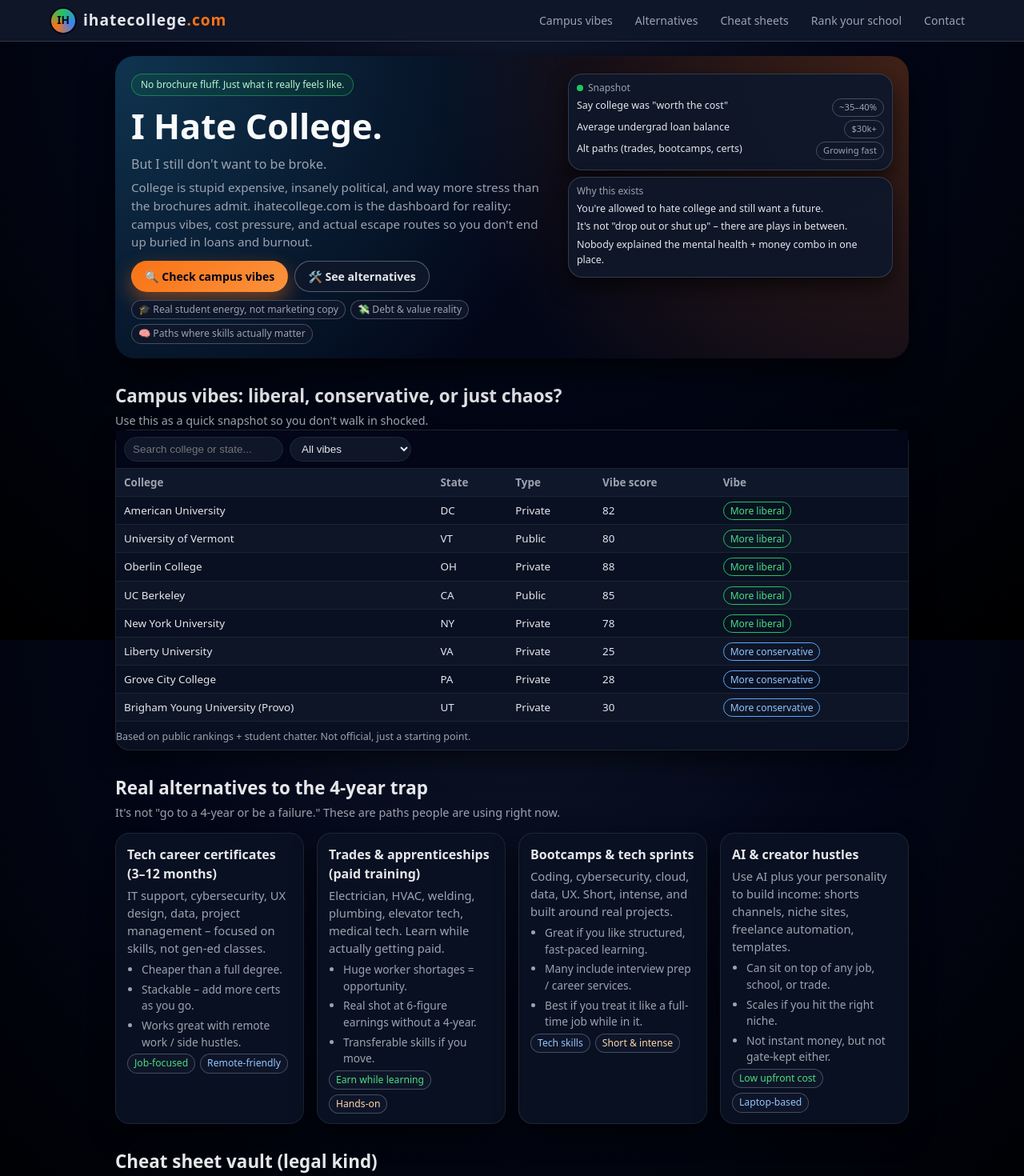
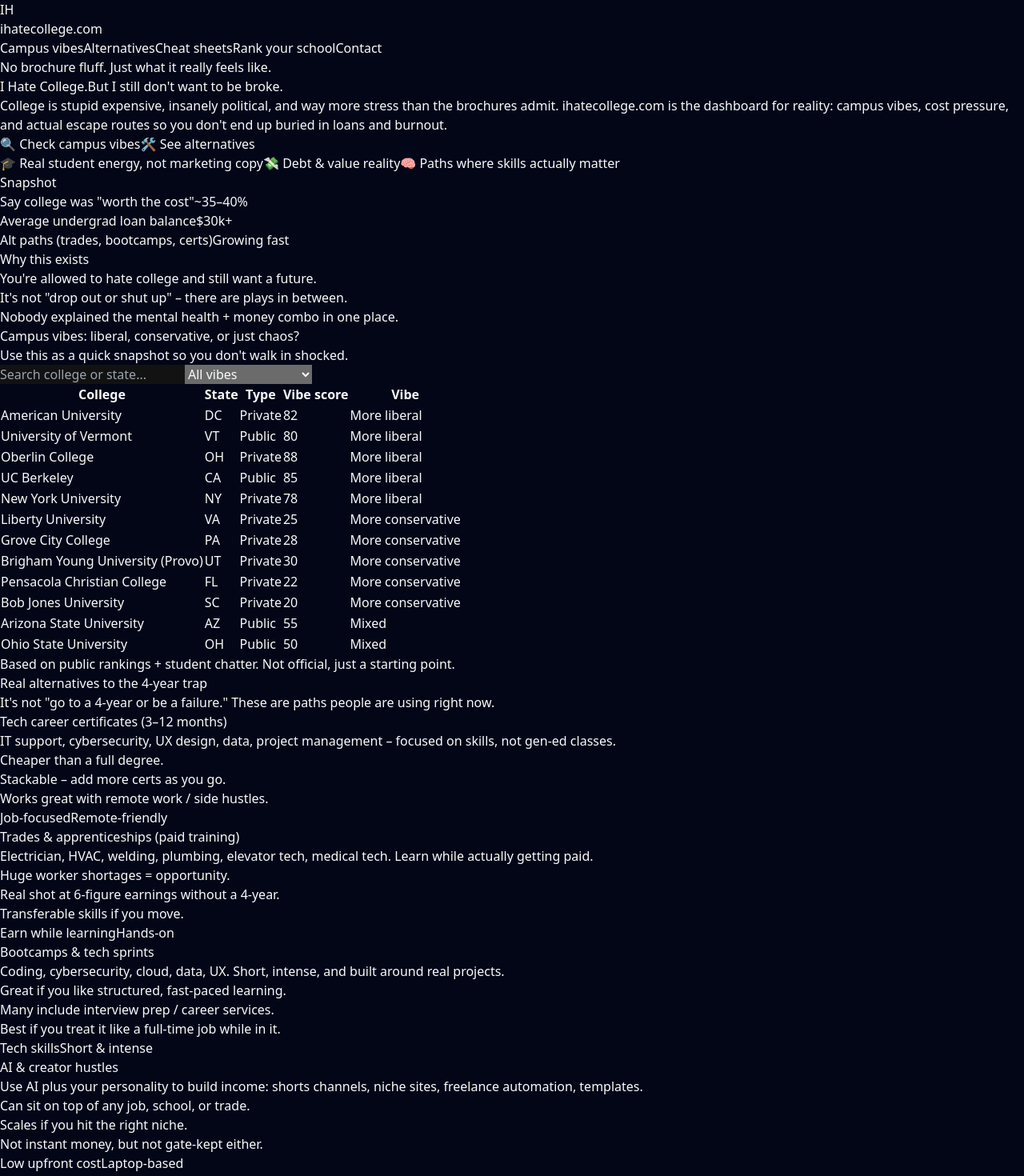
Before and after one commit to placebetsai/Ihatecollege, a Next.js app: page / in a window 1280 px wide. Shown: the top 1470 px of the page at 80% size. Built offline with nearby package versions, Linux system fonts and the light colour scheme.

Commit message:
Update globals.css

```diff
--- a/styles/globals.css
+++ b/styles/globals.css
@@ -1,559 +1,57 @@
+@tailwind base;
+@tailwind components;
+@tailwind utilities;
+
 :root {
-  --bg: #020617;
-  --accent: #f97316;
-  --accent2: #22c55e;
-  --accent3: #3b82f6;
-  --text: #e5e7eb;
-  --muted: #9ca3af;
-  --border: #1f2937;
-  --radius: 18px;
-  --shadow: 0 18px 40px rgba(0, 0, 0, 0.65);
-  --font: system-ui, -apple-system, BlinkMacSystemFont, "SF Pro Text",
-    "Segoe UI", sans-serif;
-}
-
-* {
-  box-sizing: border-box;
-  margin: 0;
-  padding: 0;
+  color-scheme: dark;
 }
 
 html,
 body {
-  height: 100%;
+  padding: 0;
+  margin: 0;
+  font-family: theme("fontFamily.sans");
 }
 
 body {
-  font-family: var(--font);
-  background: radial-gradient(circle at top, #0f172a 0, #020617 45%, #000 100%);
-  color: var(--text);
-  line-height: 1.5;
+  @apply bg-slate-950 text-slate-50;
 }
 
-a {
-  color: inherit;
-  text-decoration: none;
+/* Global background “vibe” */
+.app-bg {
+  background:
+    radial-gradient(circle at 0% 0%, rgba(251, 146, 60, 0.35), transparent 50%),
+    radial-gradient(circle at 100% 0%, rgba(56, 189, 248, 0.35), transparent 55%),
+    radial-gradient(circle at 50% 100%, rgba(34, 197, 94, 0.25), transparent 55%),
+    #020617;
 }
 
-/* LAYOUT */
-
-.page-root {
-  min-height: 100vh;
-  display: flex;
-  flex-direction: column;
+/* Nice scrollbars */
+* {
+  scrollbar-width: thin;
+  scrollbar-color: rgba(148, 163, 184, 0.6) transparent;
 }
 
-.site-header {
-  position: sticky;
-  top: 0;
-  z-index: 20;
-  display: flex;
-  justify-content: space-between;
-  align-items: center;
-  padding: 10px 5vw;
-  background: rgba(15, 23, 42, 0.96);
-  border-bottom: 1px solid rgba(148, 163, 184, 0.25);
-  backdrop-filter: blur(14px);
+*::-webkit-scrollbar {
+  width: 6px;
+  height: 6px;
 }
 
-.logo {
-  display: flex;
-  align-items: center;
-  gap: 10px;
-}
-
-.logo-icon {
-  width: 30px;
-  height: 30px;
-  border-radius: 999px;
-  background: conic-gradient(from 230deg, #f97316, #22c55e, #3b82f6, #f97316);
-  display: flex;
-  align-items: center;
-  justify-content: center;
-  font-size: 0.85rem;
-  font-weight: 800;
-  color: #020617;
-  box-shadow: 0 0 0 2px #020617;
-}
-
-.logo-text {
-  font-weight: 800;
-  font-size: 1.2rem;
-  letter-spacing: 0.05em;
-}
-
-.logo-text span {
-  color: var(--accent);
-}
-
-.nav {
-  display: flex;
-  gap: 8px;
-  font-size: 0.88rem;
-  flex-wrap: wrap;
-}
-
-.nav a {
-  padding: 5px 10px;
-  border-radius: 999px;
-  color: var(--muted);
-}
-
-.nav a:hover {
-  background: rgba(148, 163, 184, 0.2);
-  color: var(--text);
-}
-
-.main {
-  max-width: 1120px;
-  margin: 0 auto;
-  padding: 18px 5vw 40px;
-  flex: 1;
-}
-
-.section {
-  margin-bottom: 30px;
-}
-
-.section-header h2 {
-  font-size: 1.4rem;
-  margin-bottom: 4px;
-}
-
-.section-header p {
-  color: var(--muted);
-  font-size: 0.9rem;
-}
-
-/* HERO */
-
-.hero {
-  position: relative;
-  border-radius: 24px;
-  padding: 22px 20px 18px;
-  background:
-    radial-gradient(circle at 0 0, rgba(56, 189, 248, 0.25), transparent 55%),
-    radial-gradient(circle at 100% 0, rgba(249, 115, 22, 0.25), transparent 55%),
-    linear-gradient(135deg, #020617, #020617 40%, #020617 100%);
-  box-shadow: var(--shadow);
-  overflow: hidden;
-  display: grid;
-  grid-template-columns: minmax(0, 1.3fr) minmax(0, 1fr);
-  gap: 18px;
-  margin-bottom: 30px;
-}
-
-.hero-main {
-  position: relative;
-}
-
-.hero-title {
-  font-size: clamp(2.1rem, 3vw + 1.2rem, 2.7rem);
-  margin-bottom: 6px;
-  color: #f9fafb;
-}
-
-.hero-subtitle {
-  display: block;
-  font-size: 1rem;
-  font-weight: 400;
-  color: var(--muted);
-  margin-top: 2px;
-}
-
-.hero-text {
-  color: var(--muted);
-  max-width: 600px;
-  font-size: 0.95rem;
-  margin-bottom: 12px;
-}
-
-.hero-pill-row {
-  margin-bottom: 6px;
-}
-
-.hero-pill {
-  display: inline-flex;
-  align-items: center;
-  gap: 6px;
-  padding: 4px 11px;
-  border-radius: 999px;
-  border: 1px solid rgba(34, 197, 94, 0.5);
-  background: rgba(22, 163, 74, 0.12);
-  color: #bbf7d0;
-  font-size: 0.75rem;
-}
-
-.hero-buttons {
-  display: flex;
-  flex-wrap: wrap;
-  gap: 8px;
-  margin-bottom: 10px;
-}
-
-.hero-tags {
-  display: flex;
-  flex-wrap: wrap;
-  gap: 6px;
-  font-size: 0.78rem;
-}
-
-.tag {
-  padding: 4px 10px;
-  border-radius: 999px;
-  background: rgba(15, 23, 42, 0.95);
-  border: 1px solid rgba(148, 163, 184, 0.4);
-  color: var(--muted);
-}
-
-.hero-side {
-  display: flex;
-  flex-direction: column;
-  gap: 8px;
-  font-size: 0.8rem;
-}
-
-.hero-card {
-  background: rgba(15, 23, 42, 0.96);
-  border-radius: 18px;
-  border: 1px solid rgba(55, 65, 81, 0.9);
-  padding: 8px 10px;
-  box-shadow: 0 12px 26px rgba(0, 0, 0, 0.6);
-}
-
-.hero-card-header {
-  display: flex;
-  align-items: center;
-  gap: 6px;
-  color: var(--muted);
-  font-size: 0.75rem;
-  margin-bottom: 4px;
-}
-
-.hero-card-list {
-  list-style: none;
-  padding-left: 0;
-  font-size: 0.78rem;
-}
-
-.hero-card-list li {
-  display: flex;
-  justify-content: space-between;
-  gap: 10px;
-  margin-bottom: 4px;
-  color: var(--text);
-}
-
-.hero-card-list.small li {
-  display: block;
-}
-
-.dot {
-  width: 8px;
-  height: 8px;
+*::-webkit-scrollbar-thumb {
+  background: linear-gradient(to bottom, #38bdf8, #22c55e);
   border-radius: 999px;
 }
 
-.dot-green {
-  background: var(--accent2);
+/* Reusable card style */
+.card-smooth {
+  @apply rounded-3xl border border-white/5 bg-slate-900/60 shadow-soft backdrop-blur-xl;
 }
 
-.pill-soft {
-  padding: 2px 8px;
-  border-radius: 999px;
-  border: 1px solid rgba(148, 163, 184, 0.4);
-  font-size: 0.7rem;
-  color: var(--muted);
+/* Section title / subtitle */
+.section-label {
+  @apply inline-flex items-center gap-2 rounded-full border border-white/10 bg-slate-900/80 px-3 py-1 text-xs font-medium uppercase tracking-wide text-slate-300;
 }
 
-/* BUTTONS */
-
-.btn {
-  display: inline-flex;
-  align-items: center;
-  justify-content: center;
-  border-radius: 999px;
-  padding: 8px 16px;
-  border: 1px solid transparent;
-  font-size: 0.88rem;
-  font-weight: 600;
-  cursor: pointer;
-  text-decoration: none;
-  transition: transform 0.15s, box-shadow 0.15s, background 0.15s;
+.section-label-dot {
+  @apply inline-block h-2 w-2 rounded-full bg-emerald-400;
 }
-
-.btn-primary {
-  background: linear-gradient(135deg, #f97316, #fb923c);
-  color: #020617;
-  box-shadow: 0 10px 25px rgba(249, 115, 22, 0.45);
-}
-
-.btn-primary:hover {
-  transform: translateY(-1px);
-  box-shadow: 0 14px 32px rgba(249, 115, 22, 0.55);
-}
-
-.btn-secondary {
-  background: rgba(15, 23, 42, 0.96);
-  color: var(--text);
-  border-color: rgba(148, 163, 184, 0.5);
-}
-
-.btn-secondary:hover {
-  background: rgba(15, 23, 42, 1);
-}
-
-/* CARDS / GRID */
-
-.card-grid {
-  display: grid;
-  grid-template-columns: repeat(auto-fit, minmax(230px, 1fr));
-  gap: 16px;
-  margin-top: 14px;
-}
-
-.card {
-  background: rgba(10, 17, 35, 0.97);
-  border-radius: var(--radius);
-  border: 1px solid rgba(31, 41, 55, 0.9);
-  padding: 14px 14px 12px;
-  box-shadow: 0 14px 30px rgba(0, 0, 0, 0.55);
-  font-size: 0.92rem;
-}
-
-.card h3 {
-  font-size: 1rem;
-  margin-bottom: 4px;
-}
-
-.card p {
-  color: var(--muted);
-  margin-bottom: 6px;
-}
-
-.tag-row {
-  display: flex;
-  flex-wrap: wrap;
-  gap: 6px;
-  margin-top: 4px;
-}
-
-.tag-green {
-  border-color: #22c55e;
-  color: #4ade80;
-}
-
-.tag-blue {
-  border-color: #60a5fa;
-  color: #93c5fd;
-}
-
-.tag-orange {
-  border-color: #fb923c;
-  color: #fed7aa;
-}
-
-.tag {
-  font-size: 0.76rem;
-  border-radius: 999px;
-  padding: 2px 8px;
-  border: 1px solid rgba(148, 163, 184, 0.4);
-}
-
-/* TABLE */
-
-.table-card {
-  padding: 0;
-}
-
-.table-controls {
-  display: flex;
-  flex-wrap: wrap;
-  gap: 8px;
-  padding: 8px 10px;
-  border-bottom: 1px solid rgba(31, 41, 55, 0.9);
-  background: #020617;
-}
-
-.table-controls input,
-.table-controls select {
-  padding: 6px 10px;
-  border-radius: 999px;
-  border: 1px solid var(--border);
-  background: rgba(15, 23, 42, 0.96);
-  color: var(--text);
-  font-size: 0.84rem;
-}
-
-.table-scroll {
-  max-height: 320px;
-  overflow: auto;
-}
-
-table {
-  min-width: 640px;
-  width: 100%;
-  border-collapse: collapse;
-  font-size: 0.84rem;
-}
-
-thead {
-  background: rgba(15, 23, 42, 1);
-}
-
-th,
-td {
-  padding: 7px 10px;
-  border-bottom: 1px solid rgba(31, 41, 55, 0.9);
-  text-align: left;
-  white-space: nowrap;
-}
-
-th {
-  font-weight: 600;
-  color: var(--muted);
-}
-
-tr:nth-child(even) {
-  background: rgba(15, 23, 42, 0.75);
-}
-
-.badge {
-  padding: 2px 8px;
-  border-radius: 999px;
-  font-size: 0.75rem;
-  border: 1px solid rgba(148, 163, 184, 0.4);
-}
-
-.badge-liberal {
-  border-color: #22c55e;
-  color: #4ade80;
-}
-
-.badge-conservative {
-  border-color: #60a5fa;
-  color: #93c5fd;
-}
-
-.badge-mixed {
-  border-color: #fbbf24;
-  color: #facc15;
-}
-
-/* LISTS */
-
-.list {
-  list-style: disc;
-  padding-left: 18px;
-  font-size: 0.86rem;
-  color: var(--muted);
-}
-
-.list li {
-  margin-bottom: 4px;
-}
-
-/* FORMS */
-
-.form-card {
-  max-width: 620px;
-}
-
-.form-row {
-  margin-bottom: 9px;
-}
-
-.form-row label {
-  display: block;
-  font-size: 0.8rem;
-  color: var(--muted);
-  margin-bottom: 3px;
-}
-
-.form-row input,
-.form-row select,
-.form-row textarea {
-  width: 100%;
-  padding: 7px 10px;
-  border-radius: 10px;
-  border: 1px solid var(--border);
-  background: rgba(15, 23, 42, 0.96);
-  color: var(--text);
-  font-family: inherit;
-  font-size: 0.9rem;
-}
-
-.form-row textarea {
-  resize: vertical;
-  min-height: 70px;
-}
-
-.form-row input:focus,
-.form-row select:focus,
-.form-row textarea:focus {
-  outline: none;
-  border-color: var(--accent);
-  box-shadow: 0 0 0 1px rgba(249, 115, 22, 0.4);
-}
-
-.hint {
-  margin-top: 6px;
-  font-size: 0.78rem;
-  color: var(--muted);
-}
-
-.rank-grid {
-  display: grid;
-  grid-template-columns: minmax(0, 1.1fr) minmax(0, 0.9fr);
-  gap: 16px;
-  margin-top: 12px;
-}
-
-.ratings-card ul {
-  list-style: none;
-  padding-left: 0;
-  font-size: 0.86rem;
-}
-
-/* CONTACT */
-
-.contact-grid {
-  display: grid;
-  grid-template-columns: minmax(0, 1.1fr) minmax(0, 0.9fr);
-  gap: 16px;
-  margin-top: 12px;
-}
-
-/* FOOTER */
-
-.site-footer {
-  border-top: 1px solid rgba(31, 41, 55, 0.9);
-  padding: 12px 5vw 18px;
-  text-align: center;
-  font-size: 0.78rem;
-  color: var(--muted);
-}
-
-/* RESPONSIVE */
-
-@media (max-width: 768px) {
-  .site-header {
-    flex-direction: column;
-    align-items: flex-start;
-    gap: 6px;
-  }
-
-  .hero {
-    grid-template-columns: minmax(0, 1fr);
-    padding: 18px 14px 14px;
-  }
-
-  .rank-grid,
-  .contact-grid {
-    grid-template-columns: minmax(0, 1fr);
-  }
-
-  .main {
-    padding-inline: 16px;
-  }
-  }
```
